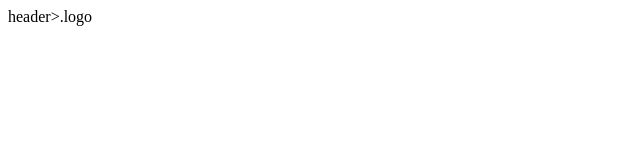
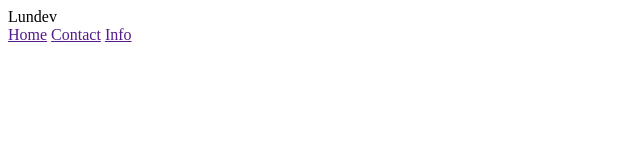
Before and after one commit to daniel-ishimwe-ngabirano/designing, a plain HTML site: page aeiphone/aeiphone.html in a window 1280 px wide. Shown: the whole page, without its empty margins (0-640 px from the left). Drawn offline with Linux system fonts and the light colour scheme.

Commit message:
initial commit

```diff
--- a/aeiphone/aeiphone.html
+++ b/aeiphone/aeiphone.html
@@ -8,7 +8,14 @@
 </head>
 <body>
     <!--header-->
-    header>.logo
+    <header>
+        <div class="logo">Lundev</div>
+        <nav>
+            <a href="">Home</a>
+            <a href="">Contact</a>
+            <a href="">Info</a>
+        </nav>
+    </header>
     <script src="aeiphone.js"></script>
 </body>
 </html>
```
Also changed, not shown: aeiphone/images/image 1.png (added), aeiphone/images/image 10.jpg (added), aeiphone/images/image 3.png (added), aeiphone/images/image 5.png (added), aeiphone/images/image 6.png (added), aeiphone/images/image 7.png (added), aeiphone/images/image 8.png (added), aeiphone/images/image.png (renamed from aeiphone/image.png), aeiphone/images/img2.png (added), 1 other file.
